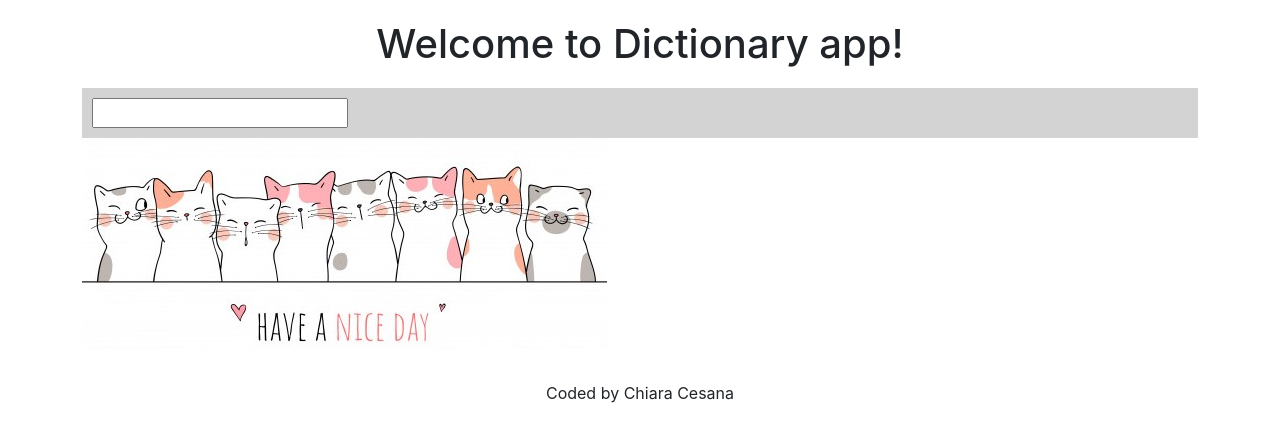
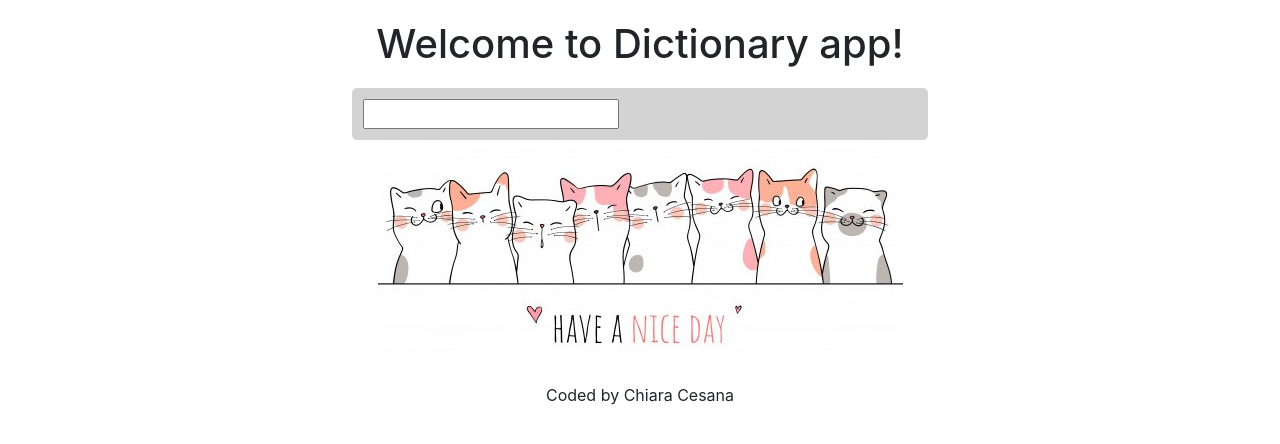
Before and after one commit to ChiaCesa/dictionary-project, a React (Create React App) app: page / in a window 1280 px wide. Shown: the top 444 px of the page. Built offline with nearby package versions, Linux system fonts and the light colour scheme.

Commit message:
css details

```diff
--- a/src/App.css
+++ b/src/App.css
@@ -3,6 +3,8 @@ margin: 0 auto;
 display: block;
 padding:20px;
 text-align: center;
+
+
 }
 h1{
   margin: 0 auto;
@@ -11,3 +13,15 @@ h1{
 footer{
   margin: 30px 0;
 }
+.container{
+  max-width: 600px;
+  min-width: 600px;
+
+
+}
+.App-logo{
+  margin: 0 auto;
+  display: block;
+  min-width: 500px;
+
+}
--- a/src/App.js
+++ b/src/App.js
@@ -13,9 +13,10 @@ export default function App() {
       <main>
         <Dictionary />
       </main>
+       </div>
       <img src={catBanner} className="App-logo" alt="logo" />
       <footer className="text-center">Coded by Chiara Cesana</footer>
-      </div>
+
     </div>
   );
 }
--- a/src/Dictionary.css
+++ b/src/Dictionary.css
@@ -1,4 +1,6 @@
 .Dictionary{
     background-color: lightgray;
     padding: 10px;
+    border: 1px solid lightgray;
+    border-radius: 5px;
 }
```
